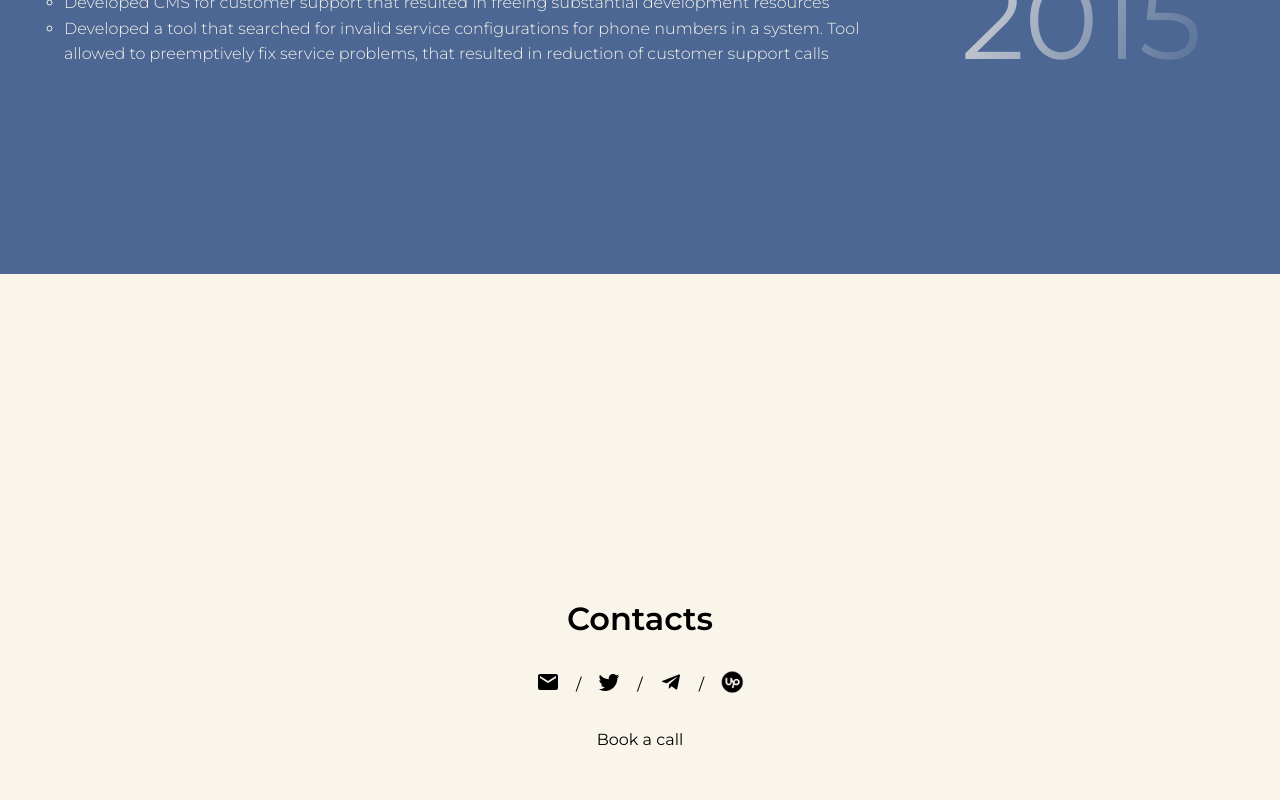
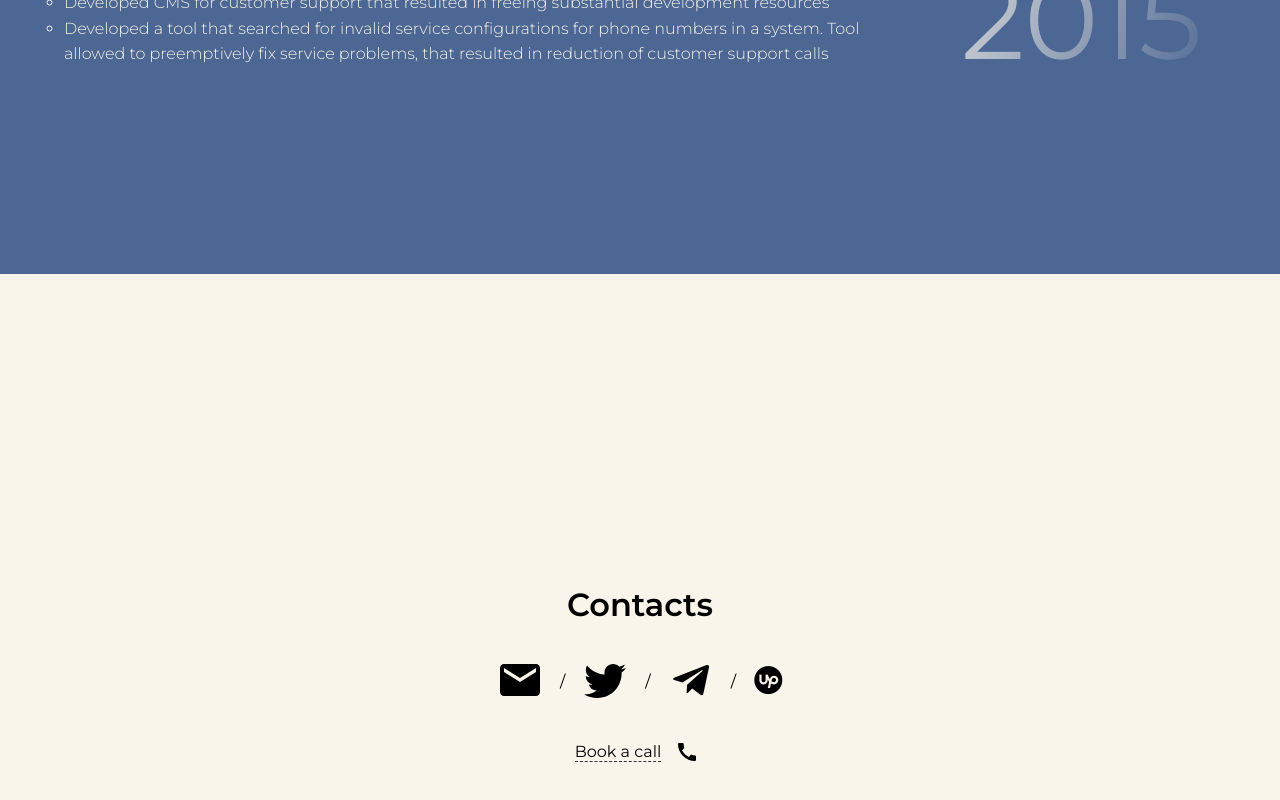
Before and after one commit to BazanAlexandro/bazan-tech-web, a Next.js app: page / in a window 1280 px wide. Shown: the part 3658-4458 px from the top of the page. Built offline with nearby package versions, Linux system fonts and the light colour scheme.

Commit message:
call icon + stylings

```diff
--- a/components/home/sections/Contact/index.tsx
+++ b/components/home/sections/Contact/index.tsx
@@ -4,6 +4,7 @@ import * as Styles from './styles'
 import EmailIcon from '@mui/icons-material/Email'
 import TwitterIcon from '@mui/icons-material/Twitter'
 import TelegramIcon from '@mui/icons-material/Telegram'
+import CallIcon from '@mui/icons-material/Call'
 import getImg from '../../../../utils/getImg'
 
 const ContactSection = () => {
@@ -31,7 +32,9 @@ const ContactSection = () => {
 				</ExternalLink>
 			</Styles.ContactsRow>
 
-			<ExternalLink href={CONTACTS.calendly}>Book a call</ExternalLink>
+			<Styles.CallLink href={CONTACTS.calendly}>
+				<span>Book a call </span><CallIcon />
+			</Styles.CallLink>
 		</Styles.Root>
 	)
 }
--- a/components/home/sections/Contact/styles.ts
+++ b/components/home/sections/Contact/styles.ts
@@ -1,5 +1,6 @@
 import styled from 'styled-components'
 import { COLORS } from '../../../../constants/colors'
+import { ExternalLink } from '../../../common'
 
 export const Root = styled.div`
 	width: 100%;
@@ -18,9 +19,25 @@ export const ContactsRow = styled.div`
 	display: flex;
 	gap: 1em;
 	align-items: center;
+
+	svg, img {
+		width: 2em;
+		height: 2em;
+	}
 `
 
-export const UpworkIcon = styled.img`
-	width: 1.5em;
-	height: 1.5em;
+export const UpworkIcon = styled.img``
+
+export const CallLink = styled(ExternalLink)`
+	display: flex;
+	align-items: center;
+	gap: 0.5em;
+
+	span {
+		border-bottom: thin dashed #333;
+	}
+
+	svg {
+		width: 1.5em;
+	}
 `
```
